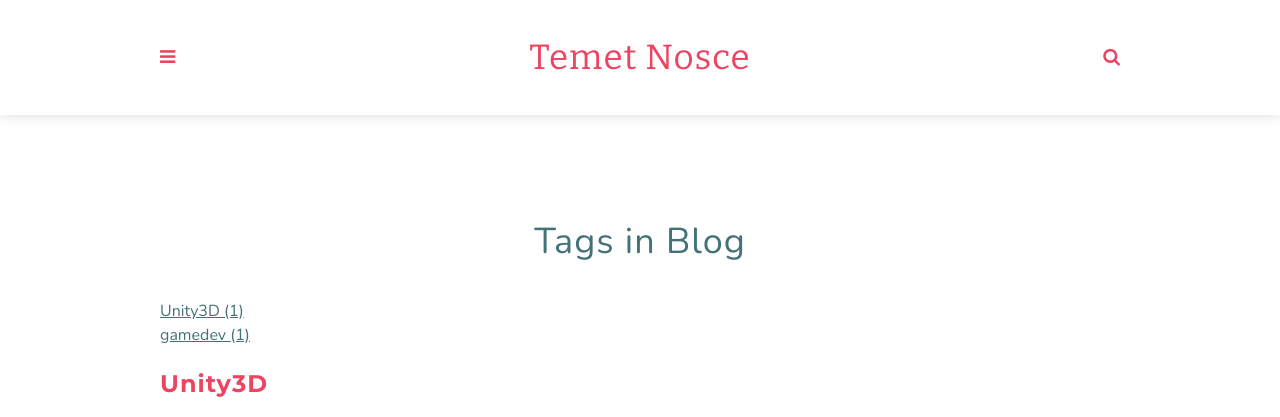
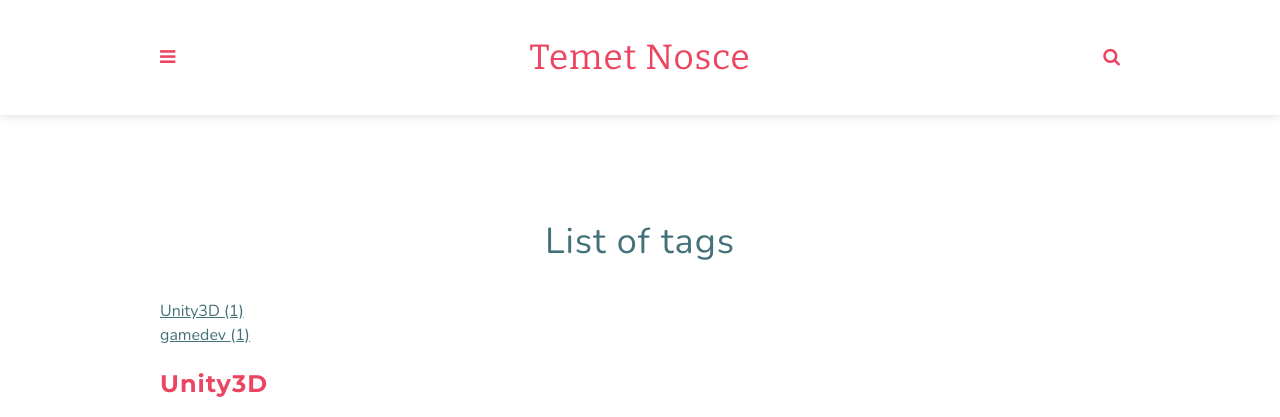
Before and after one commit to Mad-Hyrax/blog, a Jekyll site: the page built from _pages/tags.html, in a window 1280 px wide. Shown: the top 417 px of the page. Built offline with Jekyll 4.4.1, drawn with Linux system fonts in a browser that asks for light colours.

Commit message:
Change tag links and layout

```diff
--- a/_pages/tags.html
+++ b/_pages/tags.html
@@ -7,7 +7,7 @@ permalink: /tags/
 {% assign tag_words = site_tags | split:',' | sort %}
 
 <section class="blog-tags">
-  <h1>Tags in Blog</h1>
+  <h1>List of tags</h1>
   <ul class="tags">
 <!--  cycles through tag list and creates header row of all tags used in site with accompanying per-tag counts...-->
   {% for item in (0..site.tags.size) %}{% unless forloop.last %}
@@ -22,7 +22,7 @@ permalink: /tags/
 <!--  lists all posts corresponding to specific tag...-->
     {% for post in site.tags[this_word] %}{% if post.title != null %}
     <div class="tag-list">
-        <span><a href="{{ post.url }}">{{ post.title }}</a></span>
+        <span><a href="{{site.baseurl}}{{ post.url }}">{{ post.title }}</a></span>
         <small><span>| {{ post.date | date_to_string }}</span></small>
     </div>
     {% endif %}{% endfor %}
--- a/index.html
+++ b/index.html
@@ -10,7 +10,7 @@ layout: home-page
 
       <div class="post-card-body">
         {% for tag in post.tags %}
-        <a href="{{site.baseurl}}/tags#{{tag}}" class="tag">&#32;{{ tag }}</a>
+        <a href="{{site.baseurl}}/tags#{{tag}}" class="tag">&#32; | {{ tag }}</a>
         {% endfor %}
         <a href="{{post.url | prepend: site.baseurl}}" class="post-card-link"><h3 class="post-card-title">{{post.title}}</h3></a>
       </div>
```
